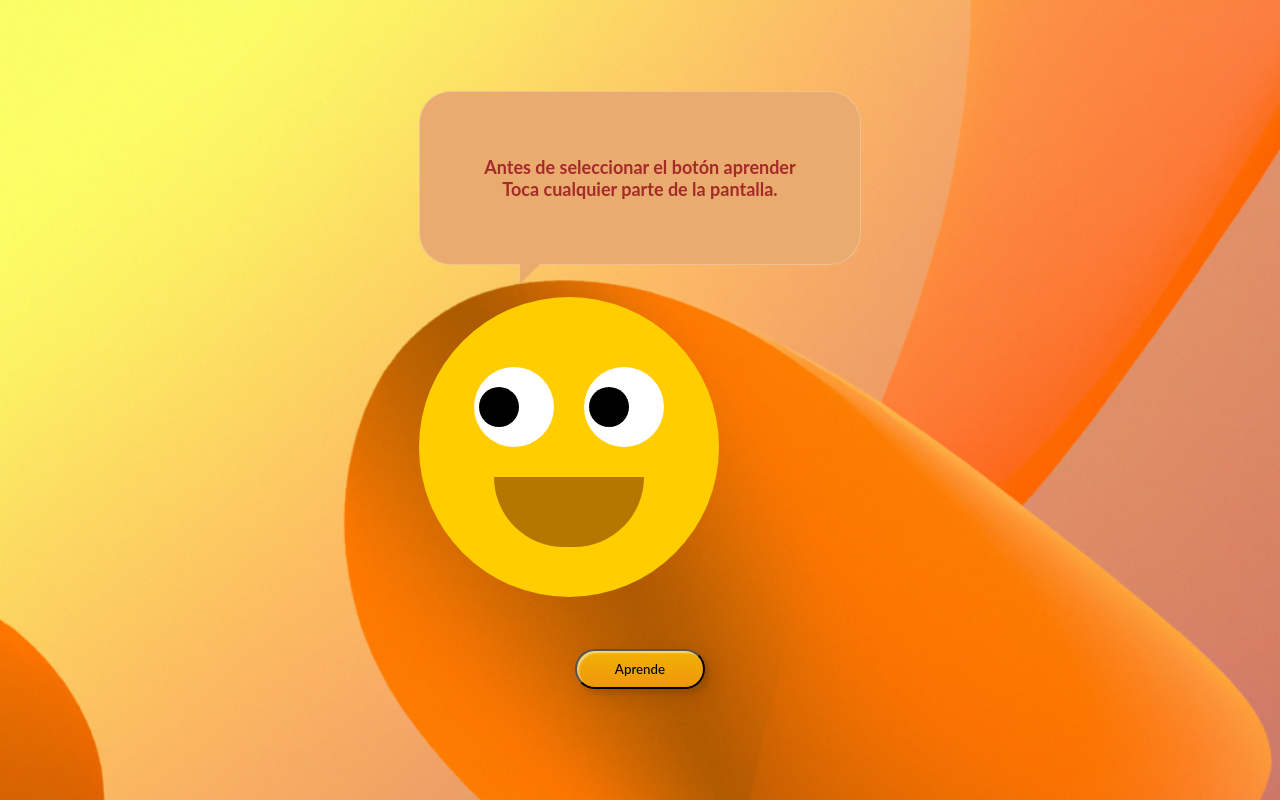
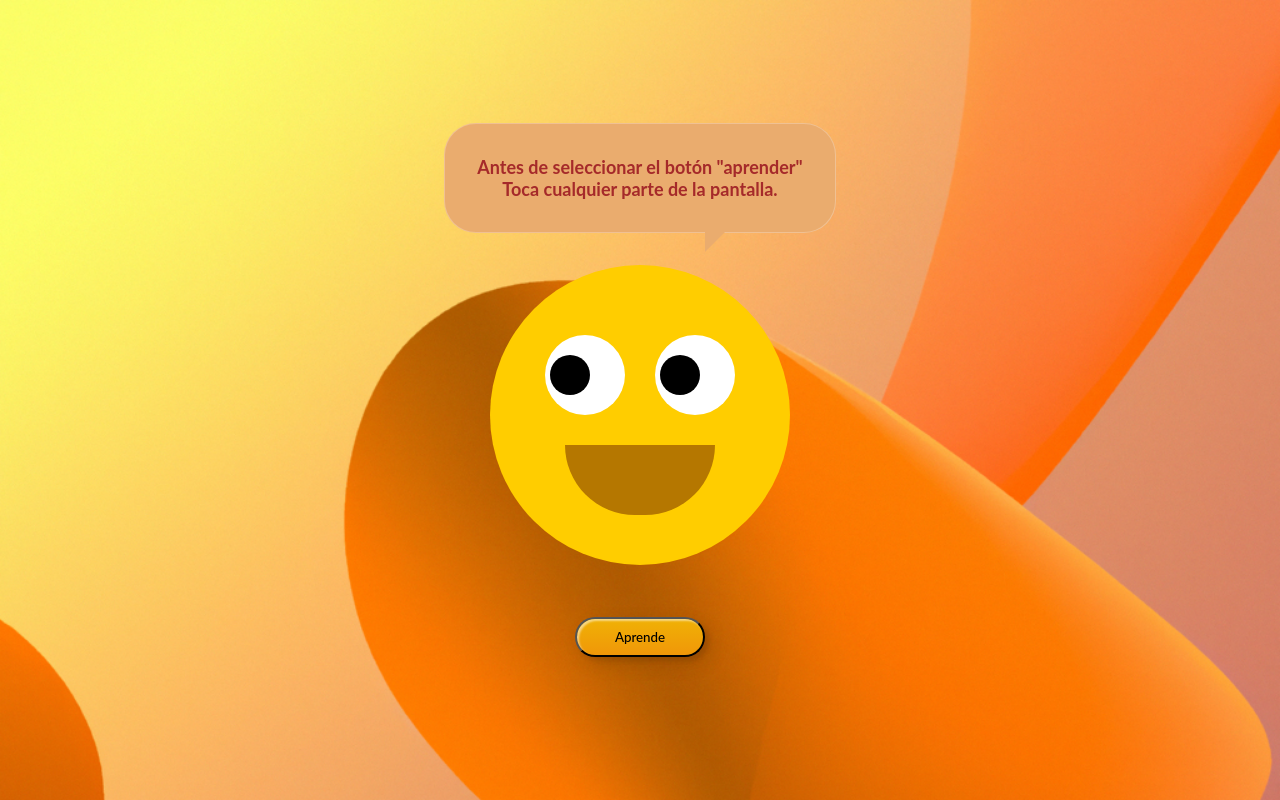
Before and after one commit to Oriailigo/nivel-inicial, a plain HTML site: page index.html in a window 1280 px wide. Drawn offline with Linux system fonts and the light colour scheme.

Commit message:
se centro el intro

```diff
--- a/index.html
+++ b/index.html
@@ -9,7 +9,7 @@
 <body>
     <main class="centrar-content">
         <div class="backgounde-p">
-            <p>Antes de seleccionar el botón aprender <br> Toca cualquier parte de la pantalla. </p>
+            <p>Antes de seleccionar el botón "aprender" <br> Toca cualquier parte de la pantalla. </p>
 
         </div>
         <div class="face">
--- a/slider.css
+++ b/slider.css
@@ -117,6 +117,7 @@ body{
         flex-direction: column;
         gap: 2rem;
         justify-content: center;
+        align-items: center;
   }
 
   p{
@@ -131,38 +132,23 @@ body{
  {
     border: 1px solid rgba(255, 255, 255, .25);
     border-radius: 2rem;
-    padding: 12px;
+    padding: 2rem;
     background: rgb(234, 172, 110);
     color: white;
-    padding: 4rem;
+    padding: 2rem;
     position: relative;
     /* width: 200px; */
-    margin: 0 auto;
     font-family: sans-serif;
     z-index: 1;
 
  }
 
-/*
- background-color: #fff;
-
- padding: 4rem;
-
- border: 1px solid rgba(255, 255, 255, .25);
-border-radius: 20px;
-border-bottom: 40px solid gray;
-border-right: 40px solid transparent;
-
-background-color: rgba(255, 255, 255, 0.45);
-box-shadow: 0 0 10px 1px rgba(0, 0, 0, 0.25); */
-
  .backgounde-p::after {
     content: '';
     position: absolute;
     bottom: 0;
-    left: 80px;
+    left: 15rem;
     background: transparent;
-    width: 0px; height: 0px;
     border-bottom: 40px solid rgb(234, 172, 110);
     border-right: 40px solid transparent;
     border-left: 40px solid transparent;
```
